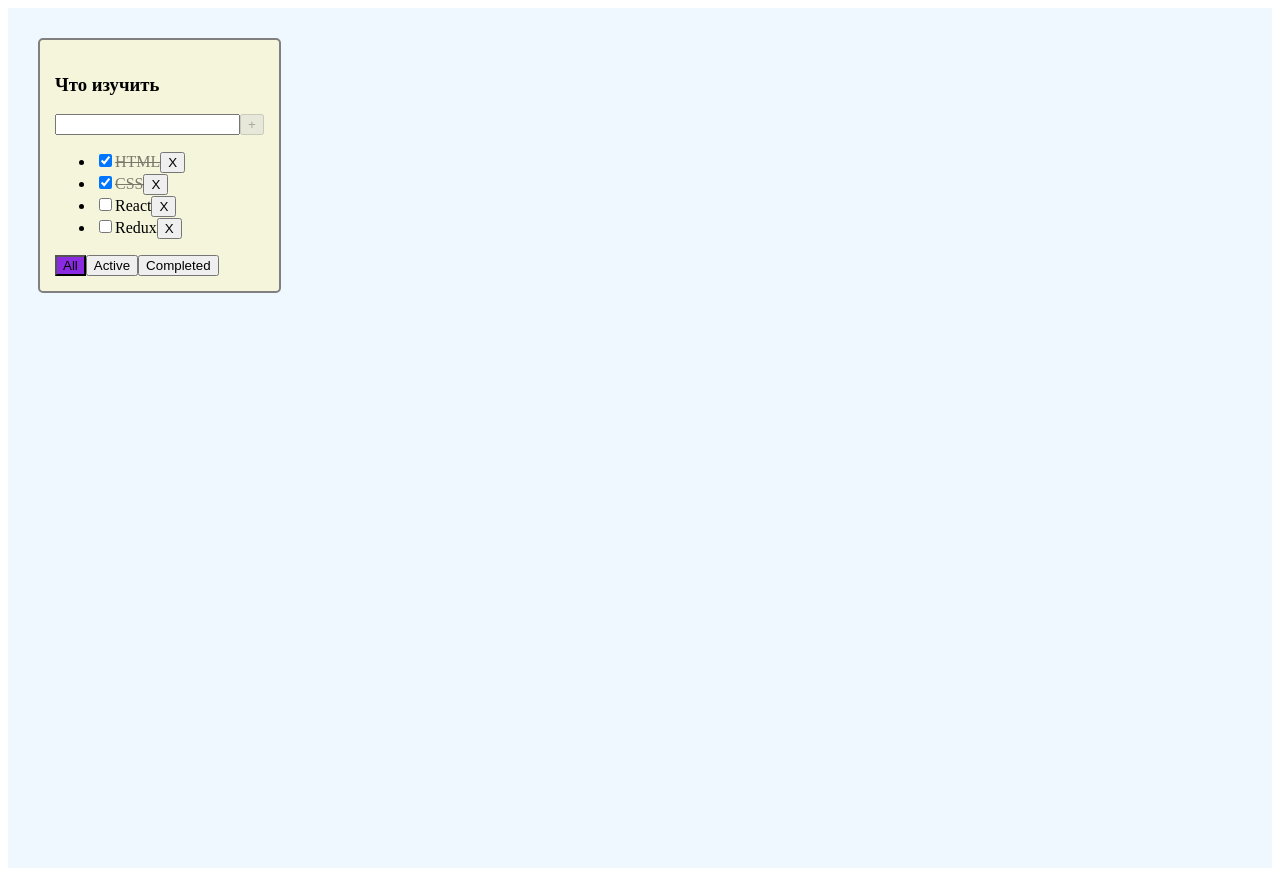
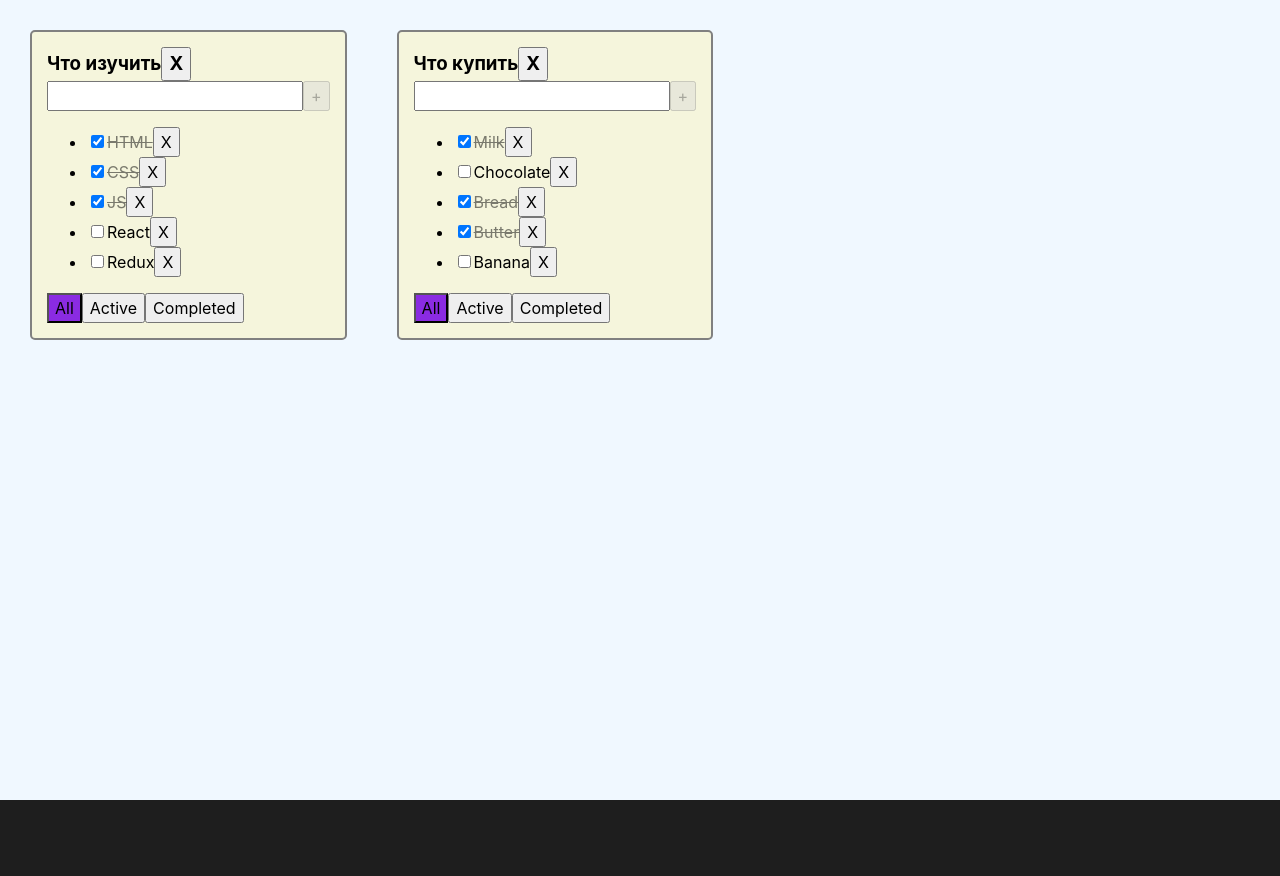
Before and after one commit to MrEvgeniy1989/Todolist, a React (Create React App) app: page / in a window 1280 px wide. After the commit the page ends 800 px from the top, so only its background shows below. Built offline with nearby package versions, Linux system fonts and the light colour scheme.

Commit message:
week 2.1 end

```diff
--- a/src/App.css
+++ b/src/App.css
@@ -1,8 +1,31 @@
 .App {
   padding: 30px;
   display: flex;
+  background: aliceblue;
+  height: 100vh;
 }
 
 .App > div {
   margin-right: 50px;
 }
+
+.todolist {
+  border: 2px solid gray;
+  background-color: beige;
+  border-radius: 5px;
+  padding: 15px;
+  height: max-content;
+}
+
+.task-done {
+  text-decoration: line-through;
+  opacity: 0.5;
+}
+
+.input-error {
+  border: 2px solid red;
+}
+
+.filter-active {
+  background-color: blueviolet;
+}
--- a/src/App.tsx
+++ b/src/App.tsx
@@ -2,55 +2,90 @@ import React, {useState} from 'react';
 import './App.css';
 import {TodoList} from "./TodoList";
 
+export type FilterType = "all" | "active" | "completed"
 export type TaskType = {
     id: string
     isDone: boolean
     taskTitle: string
 }
-export type FilterType = "all" | "active" | "completed"
+export type TodolistType = {
+    id: string
+    todoTitle: string
+    filter: FilterType
+}
 
 export const App = () => {
-    const [tasks, setTasks] = useState<TaskType[]>([
-        {id: crypto.randomUUID(), isDone: true, taskTitle: "HTML"},
-        {id: crypto.randomUUID(), isDone: true, taskTitle: "CSS"},
-        {id: crypto.randomUUID(), isDone: false, taskTitle: "React"},
-        {id: crypto.randomUUID(), isDone: false, taskTitle: "Redux"}
+    const todolistId1 = crypto.randomUUID()
+    const todolistId2 = crypto.randomUUID()
+
+    const [todolists, setTodolists] = useState<TodolistType[]>([
+        {id: todolistId1, todoTitle: "Что изучить", filter: 'all'},
+        {id: todolistId2, todoTitle: "Что купить", filter: 'all'},
     ])
-    const [filter, setFilter] = useState<FilterType>('all')
+    const [tasks, setTasks] = useState({
+        [todolistId1]: [
+            {id: crypto.randomUUID(), taskTitle: "HTML", isDone: true},
+            {id: crypto.randomUUID(), taskTitle: "CSS", isDone: true},
+            {id: crypto.randomUUID(), taskTitle: "JS", isDone: true},
+            {id: crypto.randomUUID(), taskTitle: "React", isDone: false},
+            {id: crypto.randomUUID(), taskTitle: "Redux", isDone: false}
+        ],
+        [todolistId2]: [
+            {id: crypto.randomUUID(), taskTitle: "Milk", isDone: true},
+            {id: crypto.randomUUID(), taskTitle: "Chocolate", isDone: false},
+            {id: crypto.randomUUID(), taskTitle: "Bread", isDone: true},
+            {id: crypto.randomUUID(), taskTitle: "Butter", isDone: true},
+            {id: crypto.randomUUID(), taskTitle: "Banana", isDone: false}
+        ]
+    })
 
-    let filteredTasks = tasks
-    if (filter === "active") {
-        filteredTasks = tasks.filter((task) => !task.isDone)
-    } else if (filter === "completed") {
-        filteredTasks = tasks.filter((task) => task.isDone)
+    const addTask = (todolistId: string, netTaskTitle: string) => {
+        const newTask: TaskType = {id: crypto.randomUUID(), isDone: false, taskTitle: netTaskTitle}
+        setTasks({...tasks, [todolistId]: [newTask, ...tasks[todolistId]]})
+    }
+    const changeTaskStatus = (todolistId: string, taskId: string, newTaskStatus: boolean) => {
+        setTasks({...tasks, [todolistId]: tasks[todolistId].map((task) => task.id === taskId ? {...task, isDone: newTaskStatus} : task)})
+    }
+    const deleteTask = (todolistId: string, taskId: string) => {
+        setTasks({...tasks, [todolistId]: tasks[todolistId].filter((task) => task.id !== taskId)})
     }
 
-    const changeFilter = (newFilter: FilterType) => {
-        setFilter(newFilter)
+    const changeFilter = (todolistId: string, newFilter: FilterType) => {
+        setTodolists(todolists.map((todolist) => todolist.id === todolistId ? {
+            ...todolist,
+            filter: newFilter
+        } : todolist))
     }
 
-    const addTask = (netTaskTitle: string) => {
-        const newTask: TaskType = {id: crypto.randomUUID(), isDone: false, taskTitle: netTaskTitle}
-        setTasks([newTask, ...tasks])
-    }
-    const changeTaskStatus = (taskId: string, newTaskStatus: boolean) => {
-        setTasks(tasks.map((task) => task.id === taskId ? {...task, isDone: newTaskStatus} : task))
-    }
-    const deleteTask = (taskId: string) => {
-        setTasks(tasks.filter((task) => task.id !== taskId))
+    const deleteTodolist = (todolistId: string) => {
+        setTodolists(todolists.filter(todolist => todolist.id !== todolistId))
+        delete tasks[todolistId]
     }
 
     return (
         <div className="App">
+            {todolists.map((todolist) => {
+                let filteredTasks = tasks[todolist.id]
+                if (todolist.filter === "active") {
+                    filteredTasks = tasks[todolist.id].filter((task) => !task.isDone)
+                } else if (todolist.filter === "completed") {
+                    filteredTasks = tasks[todolist.id].filter((task) => task.isDone)
+                }
+
+                return (
                     <TodoList
-                todoTitle={"Что изучить"}
+                        key={todolist.id}
+                        todolist={todolist}
                         tasks={filteredTasks}
-                filter={filter}
+                        filter={todolist.filter}
                         changeFilter={changeFilter}
                         addTask={addTask}
                         changeTaskStatus={changeTaskStatus}
                         deleteTask={deleteTask}
+                        deleteTodolist={deleteTodolist}
                     />
+                )
+            })}
         </div>
     )
 }
--- a/src/TodoList.tsx
+++ b/src/TodoList.tsx
@@ -1,33 +1,35 @@
 import React, {ChangeEvent, FC, useState} from 'react';
-import {FilterType, TaskType} from "./App";
+import {FilterType, TaskType, TodolistType} from "./App";
 
 type TodoListType = {
-    todoTitle: string
+    todolist: TodolistType
     tasks: TaskType[]
     filter: FilterType
-    changeFilter: (newFilter: FilterType) => void
-    addTask: (netTaskTitle: string) => void
-    changeTaskStatus: (taskId: string, newTaskStatus: boolean) => void
-    deleteTask: (taskId: string) => void
+    changeFilter: (todolistId: string, newFilter: FilterType) => void
+    addTask: (todolistId: string, netTaskTitle: string) => void
+    changeTaskStatus: (todolistId: string, taskId: string, newTaskStatus: boolean) => void
+    deleteTask: (todolistId: string, taskId: string) => void
+    deleteTodolist: (todolistId: string) => void
 }
 
 
 export const TodoList: FC<TodoListType> = ({
-                                               todoTitle,
+                                               todolist,
                                                tasks,
                                                filter,
                                                changeFilter,
                                                addTask,
                                                changeTaskStatus,
-                                               deleteTask
+                                               deleteTask,
+                                               deleteTodolist
                                            }) => {
 
     const [newTaskTitle, setNewTaskTitle] = useState('')
     const [error, setError] = useState('')
 
     const TaskList = tasks.map((task) => {
-        const onClickDeleteTaskHandler = () => deleteTask(task.id)
-        const onChangeTaskStatusHandler = (event: ChangeEvent<HTMLInputElement>) => changeTaskStatus(task.id, event.currentTarget.checked)
+        const onClickDeleteTaskHandler = () => deleteTask(todolist.id, task.id)
+        const onChangeTaskStatusHandler = (event: ChangeEvent<HTMLInputElement>) => changeTaskStatus(todolist.id, task.id, event.currentTarget.checked)
 
         return (
             <li key={task.id}>
@@ -48,13 +50,21 @@ export const TodoList: FC<TodoListType> = ({
     };
     const onClickAddTaskHandler = () => {
         if (newTaskTitle.trim()) {
-            addTask(newTaskTitle.trim())
+            addTask(todolist.id, newTaskTitle.trim())
         } else setError('Название задания не может быть пустым!')
         setNewTaskTitle('')
     };
+
+    const onClickDeleteTodolistHandler = () => {
+        deleteTodolist(todolist.id)
+    }
     return (
         <div className={'todolist'}>
-            <h3>{todoTitle}</h3>
+            <h3>
+                {todolist.todoTitle}
+                <button onClick={onClickDeleteTodolistHandler}>X</button>
+            </h3>
+
             <div>
                 <input value={newTaskTitle} onChange={onChangeNewTaskTitleHandler}
                        className={error ? "input-error" : ''}/>
@@ -68,13 +78,14 @@ export const TodoList: FC<TodoListType> = ({
                 : <span>Your todolist is empty!</span>
             }
             <div>
-                <button className={filter === "all" ? "filter-active" : ''} onClick={() => changeFilter("all")}>All
+                <button className={filter === "all" ? "filter-active" : ''}
+                        onClick={() => changeFilter(todolist.id, "all")}>All
                 </button>
                 <button className={filter === "active" ? "filter-active" : ''}
-                        onClick={() => changeFilter("active")}>Active
+                        onClick={() => changeFilter(todolist.id, "active")}>Active
                 </button>
                 <button className={filter === "completed" ? "filter-active" : ''}
-                        onClick={() => changeFilter("completed")}>Completed
+                        onClick={() => changeFilter(todolist.id, "completed")}>Completed
                 </button>
             </div>
         </div>
--- a/src/index.css
+++ b/src/index.css
@@ -1,31 +1,91 @@
-.App {
-  padding: 30px;
-  display: flex;
-  background: aliceblue;
-  height: 100vh;
+body {
+    margin: 0;
+    font-family: -apple-system, BlinkMacSystemFont, "Segoe UI", "Roboto", "Oxygen", "Ubuntu", "Cantarell", "Fira Sans",
+    "Droid Sans", "Helvetica Neue", sans-serif;
+    -webkit-font-smoothing: antialiased;
+    -moz-osx-font-smoothing: grayscale;
+    background-color: #1e1e1e;
 }
 
-.App > div {
-  margin-right: 50px;
+code {
+    font-family: source-code-pro, Menlo, Monaco, Consolas, "Courier New", monospace;
 }
 
-.todolist {
-  border: 2px solid gray;
-  background-color: beige;
-  border-radius: 5px;
-  padding: 15px;
-  height: max-content;
+/* Указываем box sizing */
+*,
+*::before,
+*::after {
+    box-sizing: border-box;
 }
 
-.task-done {
-  text-decoration: line-through;
-  opacity: 0.5;
+/* Убираем внутренние отступы */
+ul[class],
+ol[class] {
+    padding: 0;
 }
 
-.input-error {
-  border: 2px solid red;
+/* Убираем внешние отступы */
+body,
+h1,
+h2,
+h3,
+h4,
+p,
+ul[class],
+ol[class],
+li,
+figure,
+figcaption,
+blockquote,
+dl,
+dd {
+    margin: 0;
 }
 
-.filter-active {
-  background-color: blueviolet;
+/* Выставляем основные настройки по-умолчанию для body */
+body {
+    min-height: 100vh;
+    scroll-behavior: smooth;
+    text-rendering: optimizeSpeed;
+    line-height: 1.5;
 }
+
+/* Удаляем стандартную стилизацию для всех ul и il, у которых есть атрибут class*/
+ul[class],
+ol[class] {
+    list-style: none;
+}
+
+/* Элементы a, у которых нет класса, сбрасываем до дефолтных стилей */
+a:not([class]) {
+    text-decoration-skip-ink: auto;
+}
+
+/* Упрощаем работу с изображениями */
+img {
+    max-width: 100%;
+    display: block;
+}
+
+/* Указываем понятную периодичность в потоке данных у article*/
+article > * + * {
+    margin-top: 1em;
+}
+
+/* Наследуем шрифты для инпутов и кнопок */
+input,
+button,
+textarea,
+select {
+    font: inherit;
+}
+
+/* Удаляем все анимации и переходы для людей, которые предпочитай их не использовать */
+@media (prefers-reduced-motion: reduce) {
+    * {
+        animation-duration: 0.01ms !important;
+        animation-iteration-count: 1 !important;
+        transition-duration: 0.01ms !important;
+        scroll-behavior: auto !important;
+    }
+}
```
Lines whose indentation alone changed are shown as unchanged.
